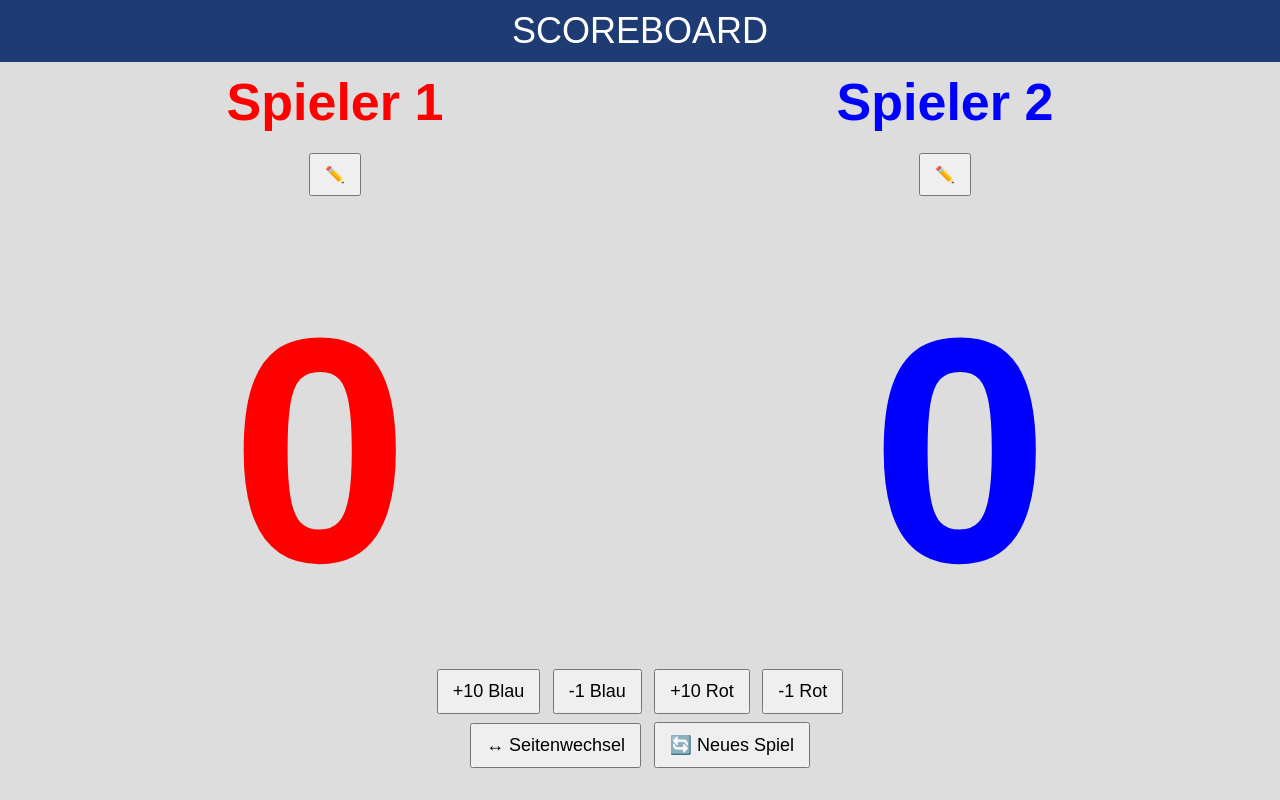
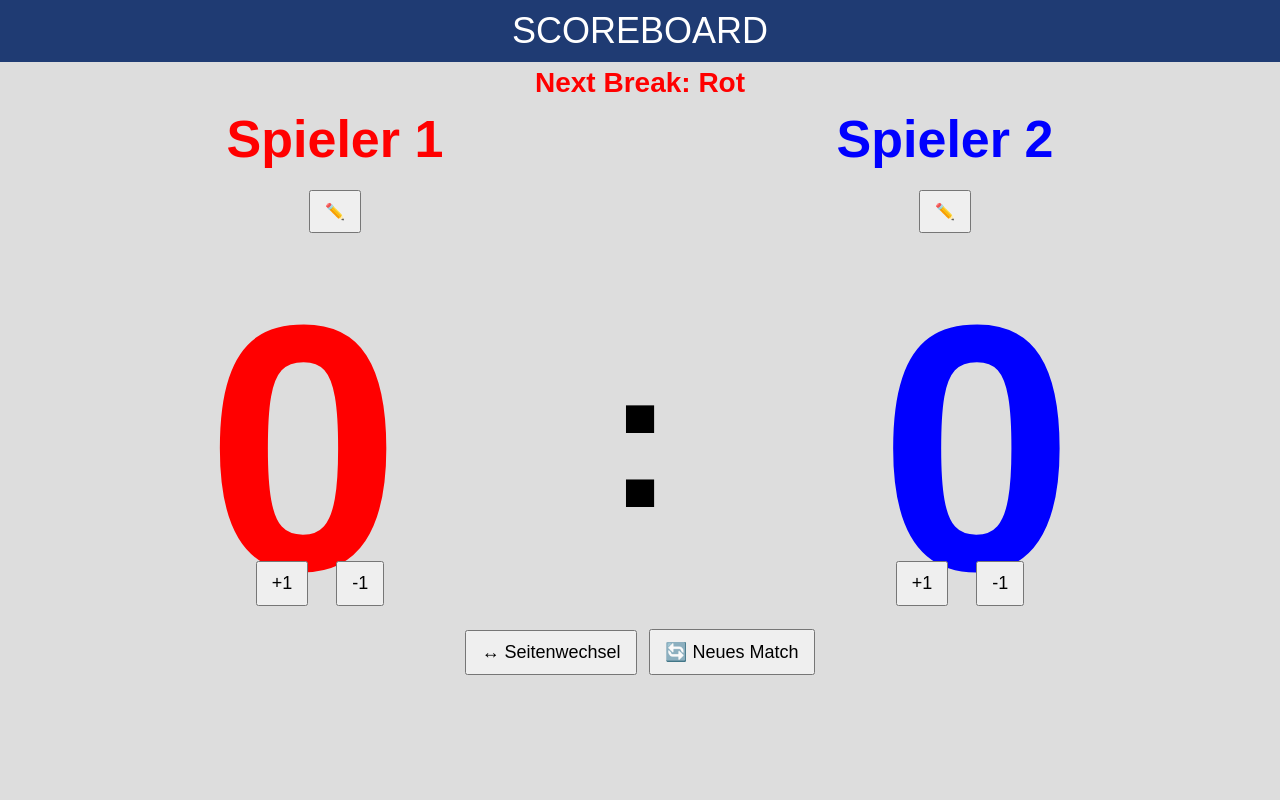
Before and after one commit to DauCoder2001/Billard, a plain HTML site: page index.html in a window 1280 px wide. Drawn offline with Linux system fonts and the light colour scheme.

Commit message:
Add files via upload

```diff
--- a/index.html
+++ b/index.html
@@ -21,6 +21,18 @@ body {
   padding: 10px;
 }
 
+/* Break-Anzeige */
+#break-info {
+  text-align: center;
+  font-size: 28px;
+  font-weight: bold;
+  margin-top: 5px;
+}
+
+#break-text {
+  color: red;
+}
+
 /* Spieler */
 #players {
   display: flex;
@@ -29,6 +41,8 @@ body {
   padding: 10px 30px;
   font-size: 52px;
   font-weight: bold;
+  position: relative;
+  z-index: 5;
 }
 
 .player-box {
@@ -36,31 +50,29 @@ body {
   text-align: center;
 }
 
-.player-left {
-  color: red;
-}
-
-.player-right {
-  color: blue;
-}
+.player-left { color: red; }
+.player-right { color: blue; }
 
 .edit-btn {
   font-size: 16px;
   margin-top: 5px;
+  cursor: pointer;
 }
 
 /* Score Hauptbereich */
 #scores {
-  display: flex;
-  height: 60vh;
+  display: grid;
+  grid-template-columns: 1fr auto 1fr;
+  height: 45vh;
+  position: relative;
+  z-index: 1;
 }
 
 .score {
-  flex: 1;
   display: flex;
   justify-content: center;
   align-items: center;
-  font-size: 320px;   /* 🔥 großer für iPad */
+  font-size: 350px;
   font-weight: bold;
   user-select: none;
 }
@@ -68,11 +80,37 @@ body {
 #s1 { color: red; }
 #s2 { color: blue; }
 
-/* Controls */
+/* Doppelpunkt */
+#colon {
+  font-size: 200px;
+  font-weight: bold;
+  display: flex;
+  align-items: center;
+  justify-content: center;
+  margin-top: -20px;
+}
+
+/* Buttons unter den Scores */
 #controls {
+  display: grid;
+  grid-template-columns: 1fr auto 1fr;
+  margin-top: -40px;
+  align-items: center;
+  position: relative;
+  z-index: 10;
+}
+
+.control-row {
+  display: flex;
+  justify-content: center;
+  gap: 20px;
+  margin-top: -10px;
+}
+
+/* Untere Buttons */
+#bottom-controls {
   text-align: center;
-  padding: 10px;
-  margin-top: -35px;      /* Buttons höher */
+  margin-top: 15px;
 }
 
 button {
@@ -88,6 +126,10 @@ button {
 
 <div id="header">SCOREBOARD</div>
 
+<div id="break-info">
+  <span id="break-text">Next Break: Rot</span>
+</div>
+
 <div id="players">
   <div class="player-box">
     <div id="p1" class="player-left">Spieler 1</div>
@@ -102,20 +144,27 @@ button {
 
 <div id="scores">
   <div id="s1" class="score">0</div>
+  <div id="colon">:</div>
   <div id="s2" class="score">0</div>
 </div>
 
 <div id="controls">
-  <button onclick="add(1,10)">+10 Blau</button>
-  <button onclick="sub(1)">-1 Blau</button>
+  <div class="control-row">
+    <button onclick="add(1)">+1</button>
+    <button onclick="sub(1)">-1</button>
+  </div>
 
-  <button onclick="add(2,10)">+10 Rot</button>
-  <button onclick="sub(2)">-1 Rot</button>
+  <div></div>
 
-  <br>
+  <div class="control-row">
+    <button onclick="add(2)">+1</button>
+    <button onclick="sub(2)">-1</button>
+  </div>
+</div>
 
+<div id="bottom-controls">
   <button onclick="swap()">↔ Seitenwechsel</button>
-  <button onclick="newGame()">🔄 Neues Spiel</button>
+  <button onclick="newGame()">🔄 Neues Match</button>
 </div>
 
 <script>
@@ -123,12 +172,21 @@ let state = {
   player1: "Spieler 1",
   player2: "Spieler 2",
   score1: 0,
-  score2: 0
+  score2: 0,
+  nextBreak: 1
 };
 
 function load() {
   let saved = localStorage.getItem("billard");
-  if (saved) state = JSON.parse(saved);
+  if (saved) {
+    state = JSON.parse(saved);
+    if (state.nextBreak !== 1 && state.nextBreak !== 2) {
+      state.nextBreak = 1;
+    }
+  } else {
+    state.nextBreak = 1;
+  }
+  save();
   render();
 }
 
@@ -136,54 +194,65 @@ function save() {
   localStorage.setItem("billard", JSON.stringify(state));
 }
 
+function updateBreakDisplay() {
+  const el = document.getElementById("break-text");
+  if (state.nextBreak === 1) {
+    el.textContent = "Next Break: Rot";
+    el.style.color = "red";
+  } else {
+    el.textContent = "Next Break: Blau";
+    el.style.color = "blue";
+  }
+}
+
 function render() {
   document.getElementById("p1").textContent = state.player1;
   document.getElementById("p2").textContent = state.player2;
   document.getElementById("s1").textContent = state.score1;
   document.getElementById("s2").textContent = state.score2;
+  updateBreakDisplay();
 }
 
-/* Punkte */
-function add(player, amount=1) {
-  if (player === 1) state.score1 += amount;
-  else state.score2 += amount;
-  save(); render();
+function toggleBreak() {
+  state.nextBreak = (state.nextBreak === 1 ? 2 : 1);
+}
+
+function add(player) {
+  if (player === 1) state.score1 += 1;
+  else state.score2 += 1;
+
+  toggleBreak();
+  save();
+  render();
 }
 
 function sub(player) {
-  if (player === 1) state.score1 = Math.max(0, state.score1 - 1);
-  else state.score2 = Math.max(0, state.score2 - 1);
-  save(); render();
+  let changed = false;
+
+  if (player === 1 && state.score1 > 0) {
+    state.score1 -= 1;
+    changed = true;
+  } else if (player === 2 && state.score2 > 0) {
+    state.score2 -= 1;
+    changed = true;
+  }
+
+  if (changed) toggleBreak();
+  save();
+  render();
 }
 
-/* Tap = +1 */
+/* Große Zähler per Klick bedienen */
 document.getElementById("s1").addEventListener("click", () => add(1));
 document.getElementById("s2").addEventListener("click", () => add(2));
 
-/* LongPress = -1 */
-let timerPress;
-
-function setupLongPress(id, player) {
-  let el = document.getElementById(id);
-
-  el.addEventListener("touchstart", () => {
-    timerPress = setTimeout(() => sub(player), 500);
-  });
-
-  el.addEventListener("touchend", () => clearTimeout(timerPress));
-}
-
-setupLongPress("s1",1);
-setupLongPress("s2",2);
-
-/* Swap */
 function swap() {
   [state.player1, state.player2] = [state.player2, state.player1];
   [state.score1, state.score2] = [state.score2, state.score1];
-  save(); render();
+  save();
+  render();
 }
 
-/* Namen ändern */
 function changeName(player) {
   let name = prompt("Neuer Name:");
   if (!name) return;
@@ -191,22 +260,24 @@ function changeName(player) {
   if (player === 1) state.player1 = name;
   else state.player2 = name;
 
-  save(); render();
+  save();
+  render();
 }
 
-/* Neues Spiel */
 function newGame() {
-  if (!confirm("Neues Spiel starten?")) return;
+  if (!confirm("Neues Match starten?")) return;
 
   state.score1 = 0;
   state.score2 = 0;
+  state.nextBreak = 1; // Rot beginnt immer neu
 
   if (confirm("Spieler neu eingeben?")) {
-    state.player1 = prompt("Spieler Blau:", state.player1);
-    state.player2 = prompt("Spieler Rot:", state.player2);
+    state.player1 = prompt("Name Spieler Rot:", state.player1) || state.player1;
+    state.player2 = prompt("Name Spieler Blau:", state.player2) || state.player2;
   }
 
-  save(); render();
+  save();
+  render();
 }
 
 load();
```
